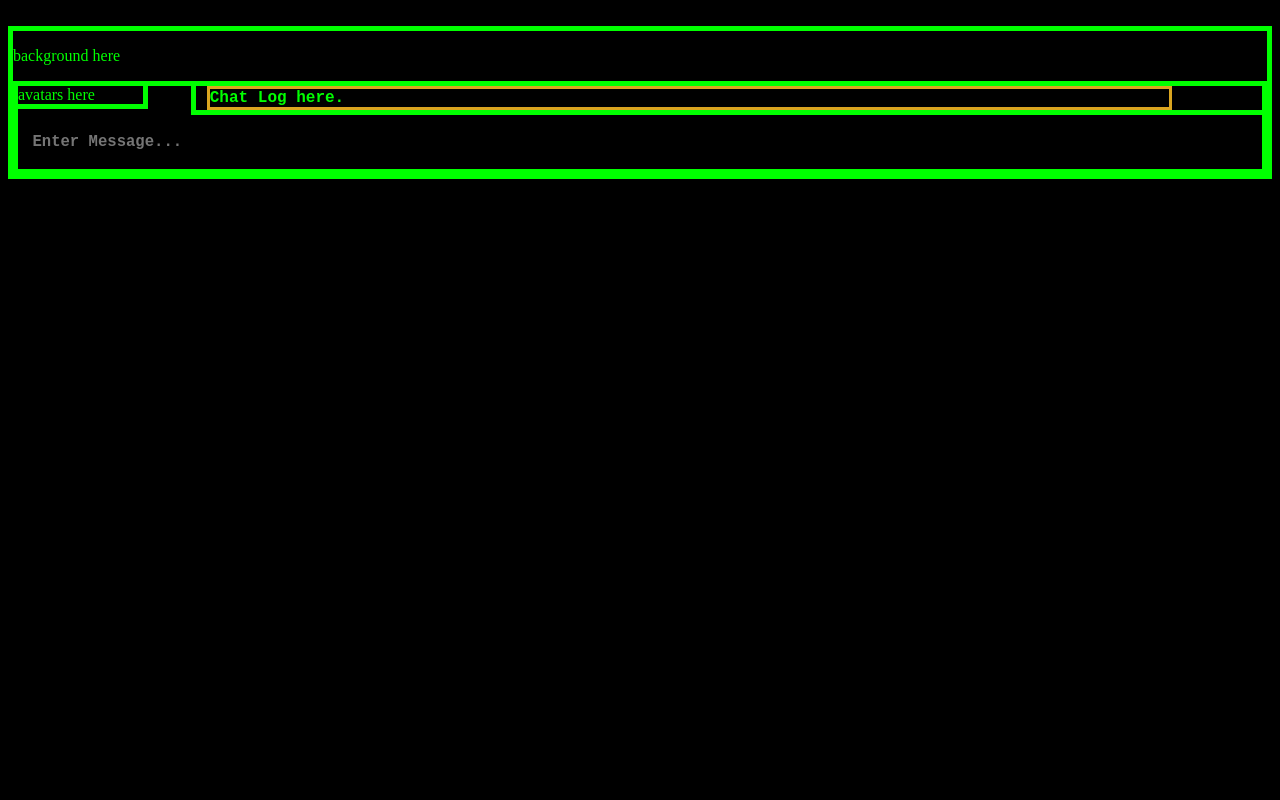
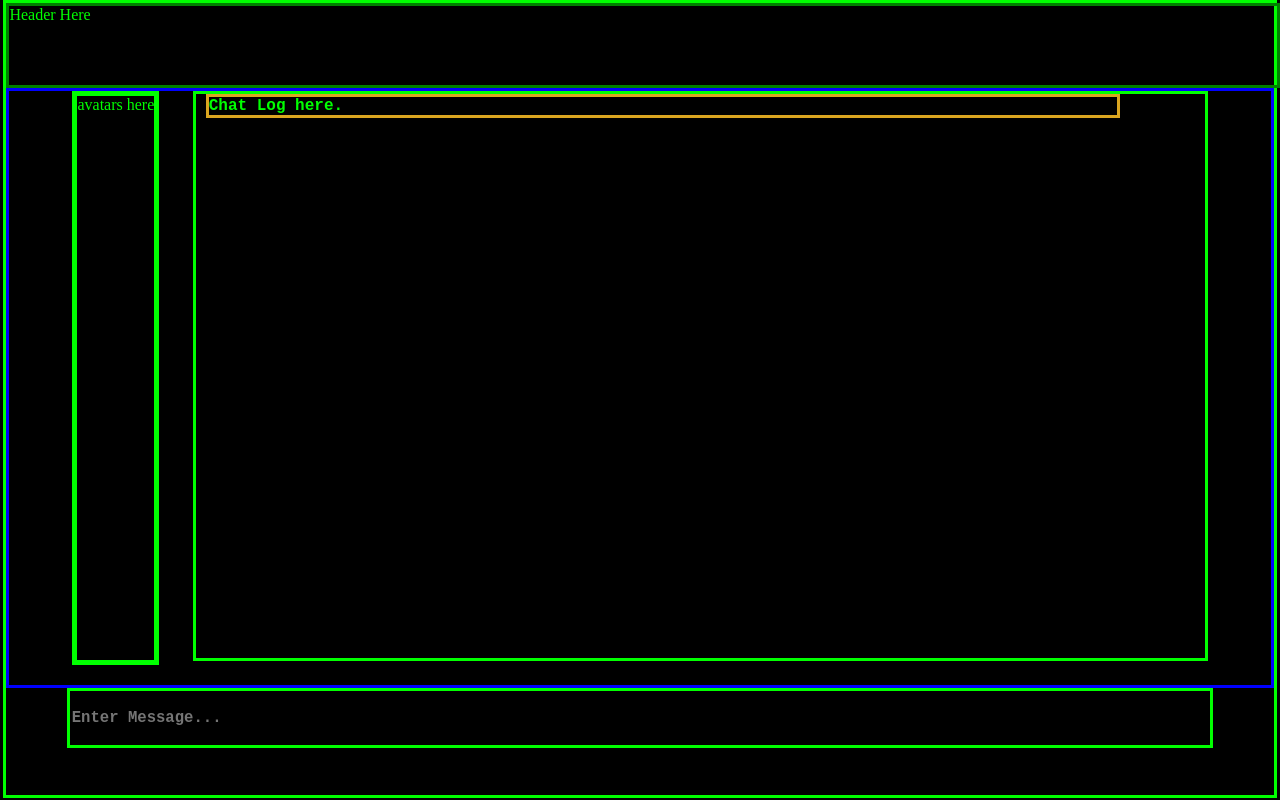
Before and after one commit to GruffTrick/chat-bot-gpt, a website: page index.html in a window 1280 px wide. Drawn offline with Linux system fonts and the light colour scheme.

Commit message:
fit to page

```diff
--- a/index.html
+++ b/index.html
@@ -8,12 +8,13 @@
     <link rel="stylesheet" href="style.css">
 </head>
 
-<!-- comment for testing push to branch -->>
+<!-- comment for testing push to branch -->
 
-<body style="background-color: black;">
+<body>
     <div class="background-area">
-        <p>background here</p>
+        <div class="header">Header Here</div>
         <!-- Chat Log Here -->
+        <div class="content">
             <div class="avatar-area">
                 avatars here
             </div>
@@ -22,6 +23,8 @@
                     Chat Log here.
                 </div>
             </div>
+        </div>
+
 
         <!-- Text Input Area -->
         <i></i>
@@ -33,7 +36,6 @@
             </input>
         </div>
     </div>
-
 </body>
 
 
--- a/style.css
+++ b/style.css
@@ -2,54 +2,76 @@ p {
     color: rgb(0, 255, 0);
 }
 
+html,
+body {
+    margin: 0;
+    height: 100%;
+    background-color: black;
+    color: rgb(0, 255, 0);
+}
+
+.header {
+    border-style: solid;
+    border-color: green;
+    height: 10%;
+    width: 100%;
+}
+
+.content {
+    border-style: solid;
+    border-color: blue;
+    height: 75%;
+}
+
 .background-area {
     background: none;
-    border: 5px rgb(0, 255, 0);
     border-style: solid;
+    width: 99%;
+    height: 99%;
+    margin: auto;
 }
 
 .avatar-area {
     background: none;
     border: 5px rgb(0, 255, 0);
     border-style: solid;
-    color: rgb(0, 255, 0);
     float: left;
-    width: 10%;
-    margin-right: 1%;
+    margin-left: 5%;
+    height: 95%;
 }
 
 .dialog-area {
     background: none;
-    border: 5PX rgb(0, 255, 0);
     border-style: solid;
     float: right;
-    width: 85%;
+    margin-right: 5%;
+    width: 80%;
+    height: 95%;
 }
 
 
 .prompt-area {
     background: none;
-    border: 5px rgb(0, 255, 0);
     border-style: solid;
+    width: 90%;
+    margin: auto;
 }
 
 .promptBox {
     font-family: monospace;
     font-weight: bolder;
     font-size: larger;
-    color: rgb(0, 255, 0);
-    width: 90%;
+    width: 50%;
     border: 3px goldenrod;
-    margin-left: 1%;
-    margin-right: 1%;
+    margin: auto;
     border-style: none;
     background: none;
+    color: rgb(0, 255, 0);
 }
 
 .chatLog {
     font-family: 'Courier New', Courier, monospace;
     font-weight: bolder;
-    color: rgb(0, 255, 0);
     width: 90%;
     border: 3px goldenrod;
     margin-left: 1%;
@@ -66,7 +88,6 @@ p {
     position: absolute;
     width: 3px;
     height: 80%;
-    background-color: rgb(0, 255, 0);
     left: 5px;
     top: 10%;
     animation-name: blink;
@@ -90,3 +111,9 @@ p {
 }
 
 /* m-0 w-full resize-none border-0 bg-transparent py-[10px] pr-10 focus:ring-0 focus-visible:ring-0 dark:bg-transparent md:py-3.5 md:pr-12 placeholder-black/50 dark:placeholder-white/50 pl-3 md:pl-4" */
+
+.clearfix::after {
+    content: "";
+    clear: both;
+    display: table;
+}
```
Lines whose indentation alone changed are shown as unchanged.
